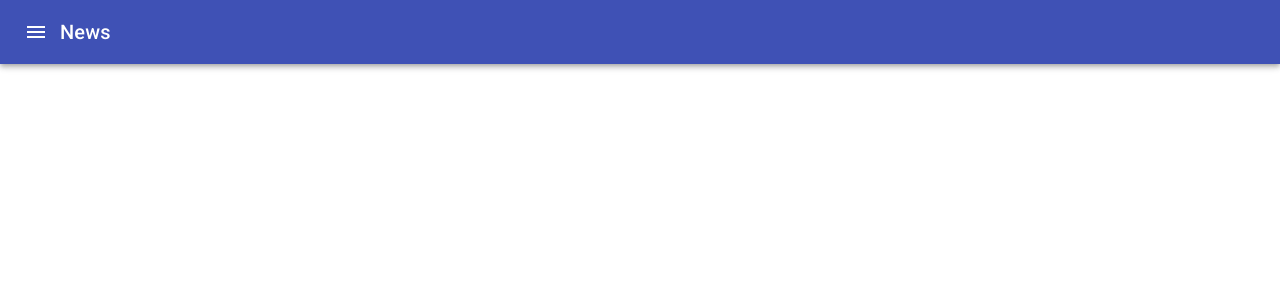
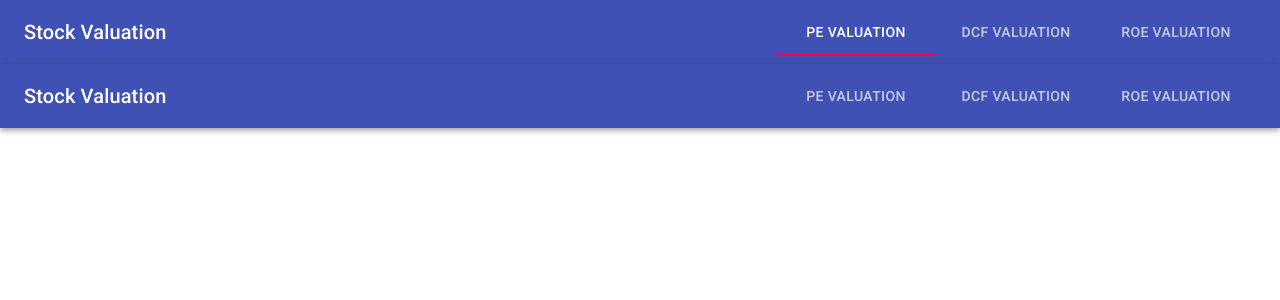
Before and after one commit to makkev/stock-value, a React (Create React App) app: page /PE in a window 1280 px wide. Shown: the top 300 px of the page. Built offline with nearby package versions, Linux system fonts and the light colour scheme.

Commit message:
Installed react-router-dom. Set up routing to the PEPage, DCFPage and ROEPage based on selecting the tabs on the app bar.

```diff
--- a/package.json
+++ b/package.json
@@ -10,6 +10,7 @@
     "@testing-library/user-event": "^12.1.10",
     "react": "^17.0.1",
     "react-dom": "^17.0.1",
+    "react-router-dom": "^5.2.0",
     "react-scripts": "4.0.0",
     "web-vitals": "^0.2.4"
   },
--- a/src/App.js
+++ b/src/App.js
@@ -1,10 +1,25 @@
+import React, { useState } from 'react';
+import { Switch, Route } from 'react-router-dom';
+
 import './App.css';
+
+import ApplicationBar from './components/app-bar/application-bar.component';
+import DCFPage from './pages/dcf/dcf.component';
 import HomePage from './pages/homepage/homepage.component';
+import ROEPage from './pages/roe/roe.component';
 
 function App() {
+  const [menu, setMenu] = useState(0);
+
   return (
     <div className="App">
-      <HomePage />
+      <ApplicationBar menu={menu} setMenu={setMenu} />
+      <Switch>
+        <Route exact path="/" component={HomePage} />
+        <Route path="/PE" component={HomePage} />
+        <Route path="/DCF" component={DCFPage} />
+        <Route path="/ROE" component={ROEPage} />
+      </Switch>
     </div>
   );
 }
--- a/src/components/app-bar/application-bar.component.jsx
+++ b/src/components/app-bar/application-bar.component.jsx
@@ -1,30 +1,59 @@
 import React from 'react';
+import { withRouter } from 'react-router-dom';
+
 import AppBar from '@material-ui/core/AppBar';
 import Toolbar from '@material-ui/core/Toolbar';
-import IconButton from '@material-ui/core/IconButton';
 import Typography from '@material-ui/core/Typography';
-import MenuIcon from '@material-ui/icons/Menu';
+import Tabs from '@material-ui/core/Tabs';
+import Tab from '@material-ui/core/Tab';
 
-import { useStyles } from './application-bar.styles';
+import { useStyles } from './application-bar.styles.js';
 
-const ApplicationBar = () => {
-  const classes = useStyles;
+function a11yProps(index) {
+  return {
+    id: `simple-tab-${index}`,
+    'aria-controls': `simple-tabpanel-${index}`,
+  };
+}
+
+const ApplicationBar = ({ menu, setMenu, history }) => {
+  const classes = useStyles();
+
+  const handleChange = (event, newValue) => {
+    setMenu(newValue);
+    switch (newValue) {
+      case 0:
+        history.push('/PE');
+        break;
+      case 1:
+        history.push('DCF');
+        break;
+      case 2:
+        history.push('ROE');
+        break;
+      default:
+        history.push('/');
+        break;
+    }
+  };
 
   return (
     <div>
       <AppBar position="static">
         <Toolbar>
-          <IconButton
-            edge="start"
-            className={classes.menuButton}
-            color="inherit"
-            aria-label="menu"
+          <Typography variant="h6" className={classes.title}>
+            Stock Valuation
+          </Typography>
+          <Tabs
+            value={menu}
+            onChange={handleChange}
+            aria-label="simple tabs example"
           >
-            <MenuIcon />
-          </IconButton>
-          <Typography variant="h6" className={classes.title}>
-            News
-          </Typography>
+            <Tab label="PE Valuation" {...a11yProps(0)} />
+            <Tab label="DCF Valuation" {...a11yProps(1)} />
+            <Tab label="ROE Valuation" {...a11yProps(2)} />
+          </Tabs>
+
           {/* <Button color="inherit">Login</Button> */}
         </Toolbar>
       </AppBar>
@@ -32,4 +61,4 @@ const ApplicationBar = () => {
   );
 };
 
-export default ApplicationBar;
+export default withRouter(ApplicationBar);
--- a/src/index.js
+++ b/src/index.js
@@ -1,12 +1,16 @@
 import React from 'react';
 import ReactDOM from 'react-dom';
+import { BrowserRouter } from 'react-router-dom';
+
 import './index.css';
 import App from './App';
 import reportWebVitals from './reportWebVitals';
 
 ReactDOM.render(
   <React.StrictMode>
-    <App />
+    <BrowserRouter>
+      <App />
+    </BrowserRouter>
   </React.StrictMode>,
   document.getElementById('root')
 );
--- /dev/null
+++ b/src/pages/dcf/dcf.component.jsx
@@ -0,0 +1,7 @@
+import React from 'react';
+
+function DCFPage() {
+  return <div>DCF Page</div>;
+}
+
+export default DCFPage;
--- /dev/null
+++ b/src/pages/dcf/dcf.styles.js
@@ -0,0 +1,3 @@
+import { makeStyles } from '@material-ui/core/styles';
+
+export const useStyles = makeStyles(theme => ({}));
--- a/src/pages/homepage/homepage.component.jsx
+++ b/src/pages/homepage/homepage.component.jsx
@@ -1,11 +1,10 @@
 import React from 'react';
-
-import ApplicationBar from '../../components/app-bar/application-bar.component';
+import PEPage from '../pe/pe.component';
 
 const HomePage = () => {
   return (
     <div>
-      <ApplicationBar />
+      <PEPage />
     </div>
   );
 };
--- /dev/null
+++ b/src/pages/pe/pe.component.jsx
@@ -0,0 +1,15 @@
+import React from 'react';
+import ApplicationBar from '../../components/app-bar/application-bar.component.jsx';
+
+// import { useStyles } from './pe.styles.js';
+
+function PEPage() {
+  // const classes = useStyles();
+  return (
+    <div>
+      <ApplicationBar />
+    </div>
+  );
+}
+
+export default PEPage;
--- /dev/null
+++ b/src/pages/pe/pe.styles.js
@@ -0,0 +1,3 @@
+import { makeStyles } from '@material-ui/core/styles';
+
+export const useStyles = makeStyles(theme => ({}));
--- /dev/null
+++ b/src/pages/roe/roe.component.jsx
@@ -0,0 +1,7 @@
+import React from 'react';
+
+function ROEPage() {
+  return <div>ROE PAGE</div>;
+}
+
+export default ROEPage;
```
Also changed, not shown: src/pages/roe/roe.styles.js (added), 1 other file (tests, documents, lock files or other folders).
